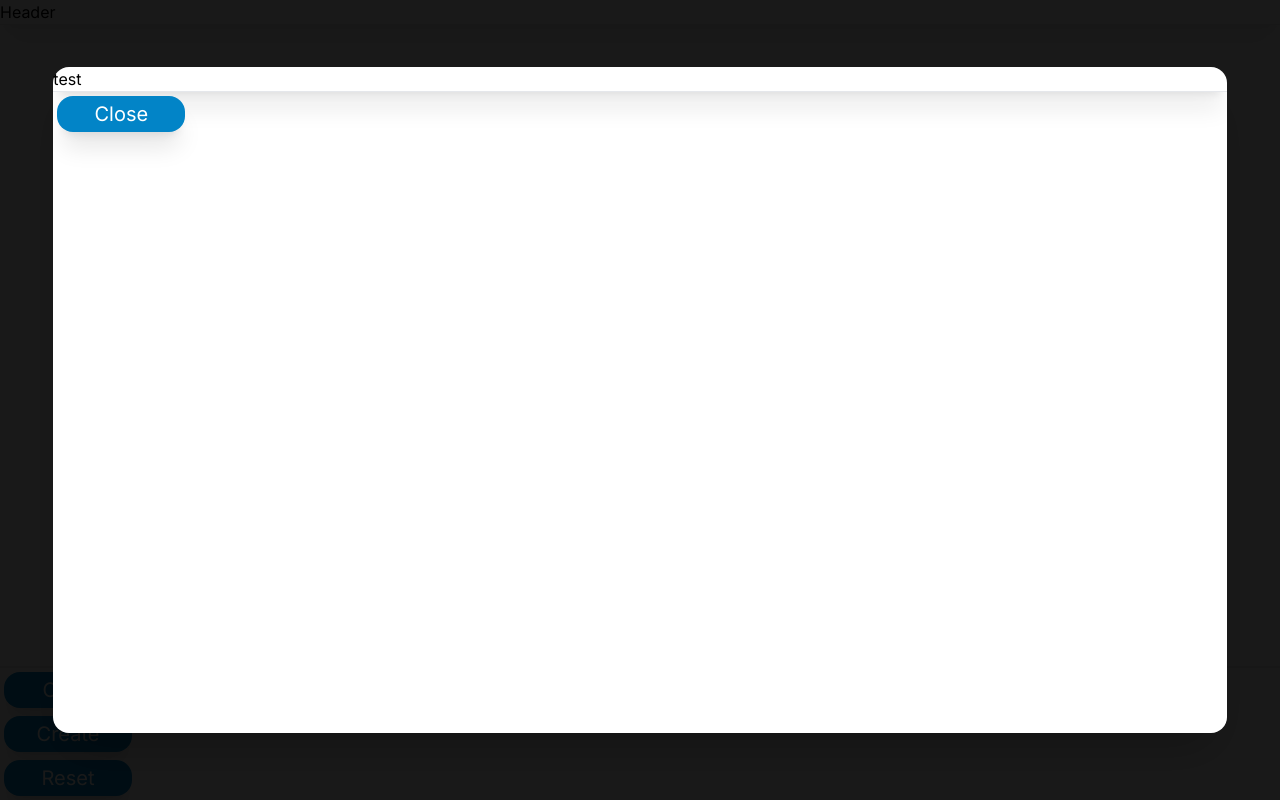
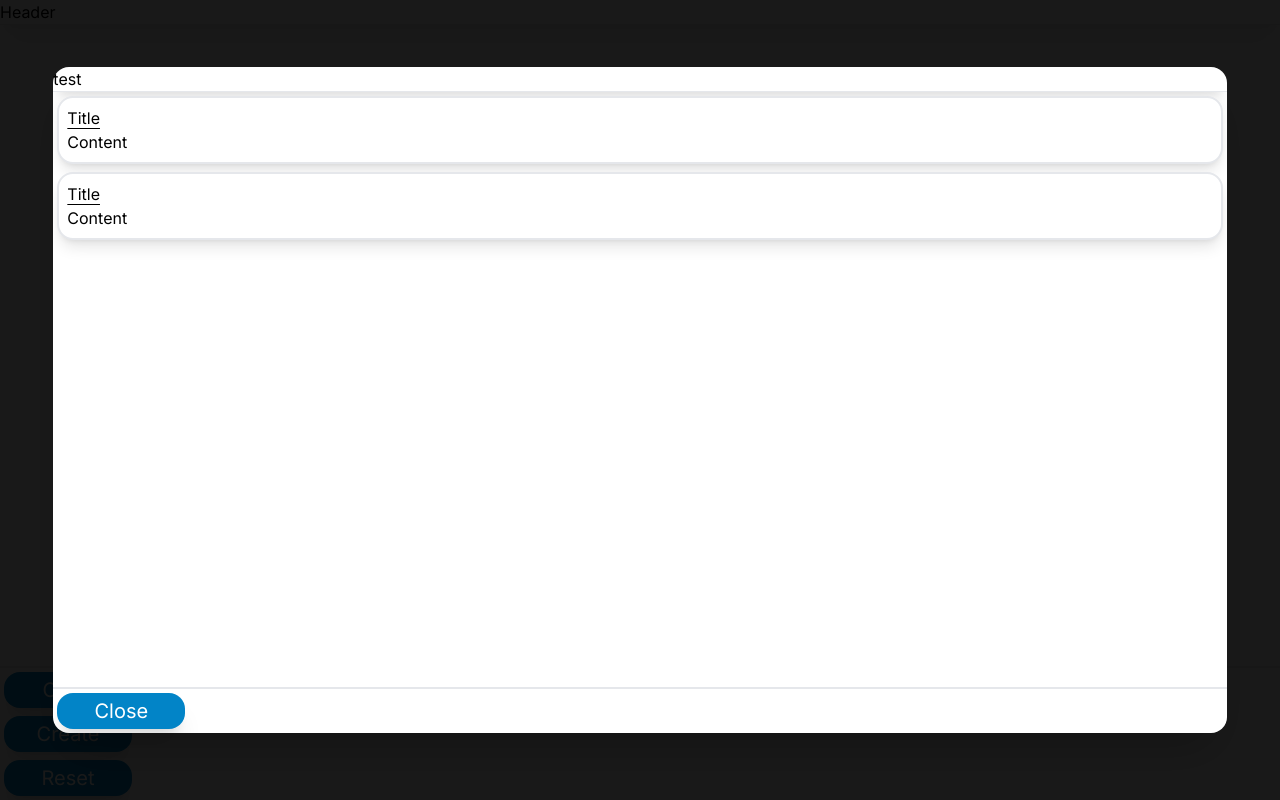
Before and after one commit to DaiChi904/todo-app, a Next.js app: page / in a window 1280 px wide. Both pictures are taken after a click on the button "Open". Built offline with nearby package versions, Linux system fonts and the light colour scheme.

Commit message:
style: New style for todo list

```diff
--- a/src/app/page.tsx
+++ b/src/app/page.tsx
@@ -1,7 +1,8 @@
 "use client";
 
-import { useState } from "react";
+import { useEffect, useRef, useState } from "react";
 
+import { Card, CardContent, CardTitle } from "@/components/elements/Card";
 import Modal from "@/components/elements/Modal";
 import Content from "@/components/layouts/Content";
 import Footer from "@/components/layouts/Footer";
@@ -10,7 +11,7 @@ import Page from "@/components/layouts/Page";
 import EditTodoModal from "@/features/routes/todo/EditTodoModal";
 import NewTodoModal from "@/features/routes/todo/NewTodoModal";
 import TodoDetailModal from "@/features/routes/todo/TodoDetailModal";
-import Todos from "@/features/routes/todo/Todos";
+import TodoList from "@/features/routes/todo/TodoList";
 import { useSetModal } from "@/hooks/useModals";
 import useResetTodosAtom from "@/hooks/useTodo";
 
@@ -19,24 +20,47 @@ export default function Home() {
     const [isModalOpen, setIsModalOpen] = useState(false);
     const reset = useResetTodosAtom();
 
+    // Todo一覧の高さの調整（全体の画面の縦幅が100vhになるようにする。）
+    const headerRef = useRef<HTMLDivElement>(null);
+    const footerRef = useRef<HTMLDivElement>(null);
+    const [headerHeight, setHeaderHeight] = useState(0);
+    const [footerHeight, setFooterHeight] = useState(0);
+    useEffect(() => {
+        if (headerRef.current === null || footerRef.current === null) return;
+        setHeaderHeight(headerRef.current.offsetHeight);
+        setFooterHeight(footerRef.current.offsetHeight);
+    }, []);
+
     return (
         <>
             <Page>
+                <div ref={headerRef}>
                     <Header>Header</Header>
+                </div>
                 <Content>
-                    <Todos />
+                    <div style={{ height: `calc(100vh - ${headerHeight}px - ${footerHeight}px)` }}>
+                        <TodoList />
+                    </div>
                 </Content>
+                <div ref={footerRef}>
                     <Footer>
-                    <button className="m-1 w-32 rounded-2xl bg-sky-600 px-2 py-1 shadow-xl" onClick={() => setIsModalOpen(true)}>
+                        <button
+                            className="m-1 w-32 rounded-2xl bg-sky-600 px-2 py-1 shadow-xl"
+                            onClick={() => setIsModalOpen(true)}
+                        >
                             <text className="text-xl text-white">Open</text>
                         </button>
-                    <button className="m-1 w-32 rounded-2xl bg-sky-600 px-2 py-1 shadow-xl" onClick={() => setModal("newTodo")}>
+                        <button
+                            className="m-1 w-32 rounded-2xl bg-sky-600 px-2 py-1 shadow-xl"
+                            onClick={() => setModal("newTodo")}
+                        >
                             <text className="text-xl text-white">Create</text>
                         </button>
                         <button className="m-1 w-32 rounded-2xl bg-sky-600 px-2 py-1 shadow-xl" onClick={() => reset()}>
                             <text className="text-xl text-white">Reset</text>
                         </button>
                     </Footer>
+                </div>
             </Page>
 
             <NewTodoModal />
@@ -51,9 +75,24 @@ export default function Home() {
                     <Header>
                         <text>test</text>
                     </Header>
-                    <button className="m-1 w-32 rounded-2xl bg-sky-600 px-2 py-1 shadow-xl" onClick={() => setIsModalOpen(false)}>
+                    <Content>
+                        <Card>
+                            <CardTitle>Title</CardTitle>
+                            <CardContent>Content</CardContent>
+                        </Card>
+                        <Card>
+                            <CardTitle>Title</CardTitle>
+                            <CardContent>Content</CardContent>
+                        </Card>
+                    </Content>
+                    <Footer>
+                        <button
+                            className="m-1 w-32 rounded-2xl bg-sky-600 px-2 py-1 shadow-xl"
+                            onClick={() => setIsModalOpen(false)}
+                        >
                             <text className="text-xl text-white">Close</text>
                         </button>
+                    </Footer>
                 </Page>
             </Modal>
         </>
--- a/src/features/routes/todo/Todos.tsx
+++ b/src/features/routes/todo/TodoList.tsx
@@ -1,9 +1,10 @@
 import { useEffect, useState } from "react";
 
+import { Card, CardContent, CardTitle } from "@/components/elements/Card";
 import { useSetModal } from "@/hooks/useModals";
 import { Todo, useSetID, useTodos } from "@/hooks/useTodo";
 
-export default function Todos() {
+export default function TodoList() {
     const setModal = useSetModal();
     const [todos, setTodos] = useState<Todo[]>([]);
     const allTodos = useTodos();
@@ -19,11 +20,13 @@ export default function Todos() {
     };
 
     return (
-        <div className="relative grid h-full grid-flow-row grid-cols-4 overflow-scroll overflow-x-hidden">
+        <div className="relative grid size-full grid-flow-row grid-cols-4 overflow-scroll overflow-x-hidden">
             {todos?.map((todo) => (
-                <div key={todo.id} className="m-4 flex h-48 flex-col border" onClick={() => openDetailModal(todo)}>
-                    <text>{todo?.title}</text>
-                    <text>{todo?.content}</text>
+                <div className="grid h-96" key={todo.id} onClick={() => openDetailModal(todo)}>
+                    <Card>
+                        <CardTitle>{todo?.title}</CardTitle>
+                        <CardContent>{todo?.content}</CardContent>
+                    </Card>
                 </div>
             ))}
         </div>
```
Lines whose indentation alone changed are shown as unchanged.
